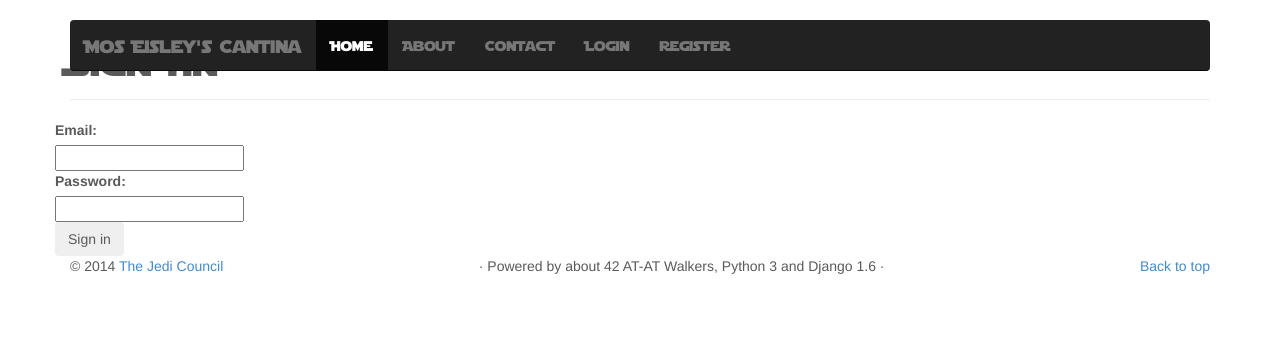
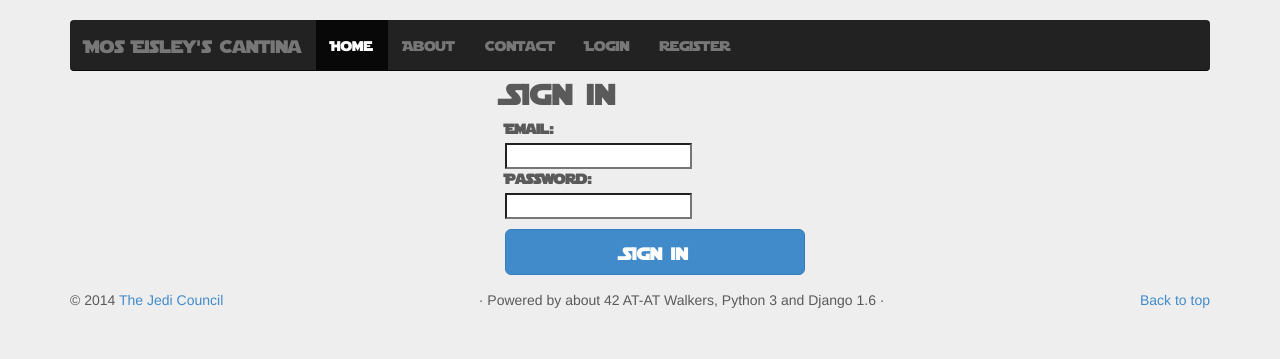
Before and after one commit to joelstanner/realpython---django-mvp, a Django app: page /sign_in in a window 1280 px wide. Shown: the top 359 px of the page. Run offline with Django 3.2, Linux system fonts and the light colour scheme; some libraries are stand-ins or nearby versions.

Commit message:
more bootstraping

```diff
--- a/django-mvp/payments/forms.py
+++ b/django-mvp/payments/forms.py
@@ -25,7 +25,7 @@ class UserForm(CardForm):
                                label=(u'Password'),
                                widget=forms.PasswordInput(render_value=False))
     ver_password = forms.CharField(required = True,
-                                 label=(u' Verify Password'),
+                                 label=(u' verify Password'),
                                  widget=forms.PasswordInput(render_value=False))
     PAYMENT_CHOICES = (('monthly', 'Monthly'),('yearly', 'Yearly'))
     sub_type = forms.ChoiceField(widget=forms.RadioSelect,
--- a/django-mvp/payments/views.py
+++ b/django-mvp/payments/views.py
@@ -26,9 +26,9 @@ def sign_in(request):
                     request.session['user'] = results[0].pk
                     return HttpResponseRedirect('/')
                 else:
-                    form.addError('Incorrect email address or password')
+                    form.addError('incorrect email address or password')
             else:
-                form.addError('Incorrect email address or password')
+                form.addError('incorrect email address or password')
     else:
         form = SigninForm()
 
--- /dev/null
+++ b/django-mvp/static/css/signin.css
@@ -0,0 +1,51 @@
+body {
+  padding-top: 40px;
+  padding-bottom: 40px;
+  background-color: #eee;
+}
+
+.form-signin {
+  max-width: 330px;
+  padding: 15px;
+  margin: 0 auto;
+  font-family: 'starjedi', sans-serif;
+}
+
+.form-signin .form-signin-heading,
+.form-singnin .checkbox {
+  margin-bottom: 10px;
+}
+
+.form-signin .checkbox {
+  font-weight: normal;
+}
+
+.form-signin .form-control {
+  position: relative;
+  height: auto;
+  -webkit-box-sizing: border-box;
+  -moz-box-sizing:  border-box;
+  box-sizing: border-box;
+  padding: 10px;
+  font-size: 16px;
+}
+
+.form-signin .form-control:focus {
+  z-index: 2;
+}
+
+.form-signin input[type="email"] {
+  margin-bottom: -1px;
+  border-bottom-right-radius: 0;
+  border-bottom-left-radius: 0;
+  font-family: monospace;
+
+}
+
+.form-signin input[type="password"] {
+  margin-bottom: 10px;
+  border-top-left-radius: 0;
+  border-top-right-radius: 0;
+  font-family: monospace;
+
+}
--- a/django-mvp/templates/__base.html
+++ b/django-mvp/templates/__base.html
@@ -20,6 +20,8 @@
     <link href="{% static "css/mec.css" %}" rel="stylesheet">
     <!-- custom style of carousel template from bootstrap.com -->
     <link href="{% static "css/carousel.css" %}" rel="stylesheet">
+    {% block extra_css %}
+    {% endblock %}
   </head>
   <body>
     <!---------- NAVBAR ---------->
--- a/django-mvp/templates/payments/_cardform.html
+++ b/django-mvp/templates/payments/_cardform.html
@@ -40,5 +40,5 @@
 <br/>
 </div>
 <div class="actions">
-<input class="btn primary" id="user_submit" name="commit" type="submit" value="Register">
+<input class="btn btn-primary btn-lg btn-block" id="user_submit" name="commit" type="submit" value="Register">
 </div>
--- a/django-mvp/templates/payments/sign_in.html
+++ b/django-mvp/templates/payments/sign_in.html
@@ -1,21 +1,18 @@
 {% extends "__base.html" %}
+{% load staticfiles %}
+{% block extra_css %}
+  <link href="{% static 'css/signin.css' %}" rel="stylesheet">
+{% endblock %}
 {% block content %}
-  <div class="row">
-    <div class="span6 columns">
-    </div>
-  </div>
-  <div class="page-header">
-    <h1>Sign In</h1>
-  </div>
-  <div class="row">
-    <div class="span6 columns">
-      <form accept-charset="UTF-8" action="{% url 'sign_in' %}" class="form-stacked" method="post">{% csrf_token %}
+  <div class="container">
+    <form accept-charset="UTF-8" action="{% url 'sign_in' %}" class="form-signin" role="form" method="post">{% csrf_token %}
+    <h2 class="form-signin-heading">Sign in</h2>
       {% if form.is_bound and not form.is_valid %}
       <div class="alert-message block-message error">
         <div class="errors">
           {% for field in form.visible_fields %}
             {% for error in field.errors %}
-            <p>{{ field.label }}: {{ error }}</p>
+            <p class="bg-danger">{{ field.label }}: {{ error }}</p>
             {% endfor %}
           {% endfor %}
           {% for error in form.non_field_errors %}
@@ -25,10 +22,7 @@
       </div>
       {% endif %}
       {% for field in form %}{% include "payments/_field.html" %}{% endfor %}
-        <div class="actions">
-          <input class="btn primary" name="commit" type="submit" value="Sign in">
-        </div>
+          <input class="btn btn-primary btn-lg btn-block" name="commit" type="submit" value="Sign in">
       </form>
     </div>
-  </div>
 {% endblock %}
```
Also changed, not shown: django-mvp/static/css/register.css (added, +39 -0 lines), django-mvp/templates/payments/register.html (+13 -17 lines). Lines whose indentation alone changed are shown as unchanged.
